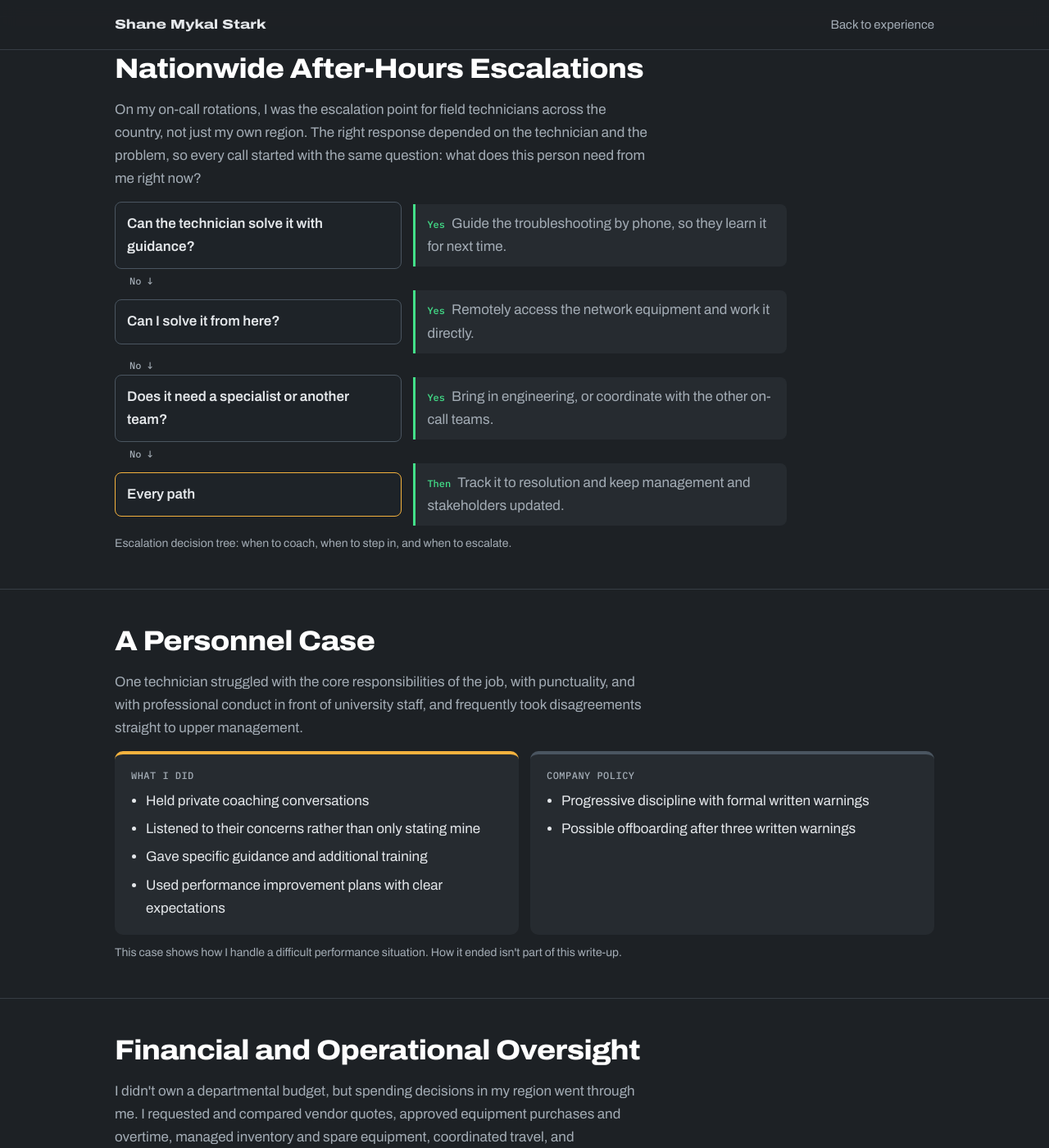
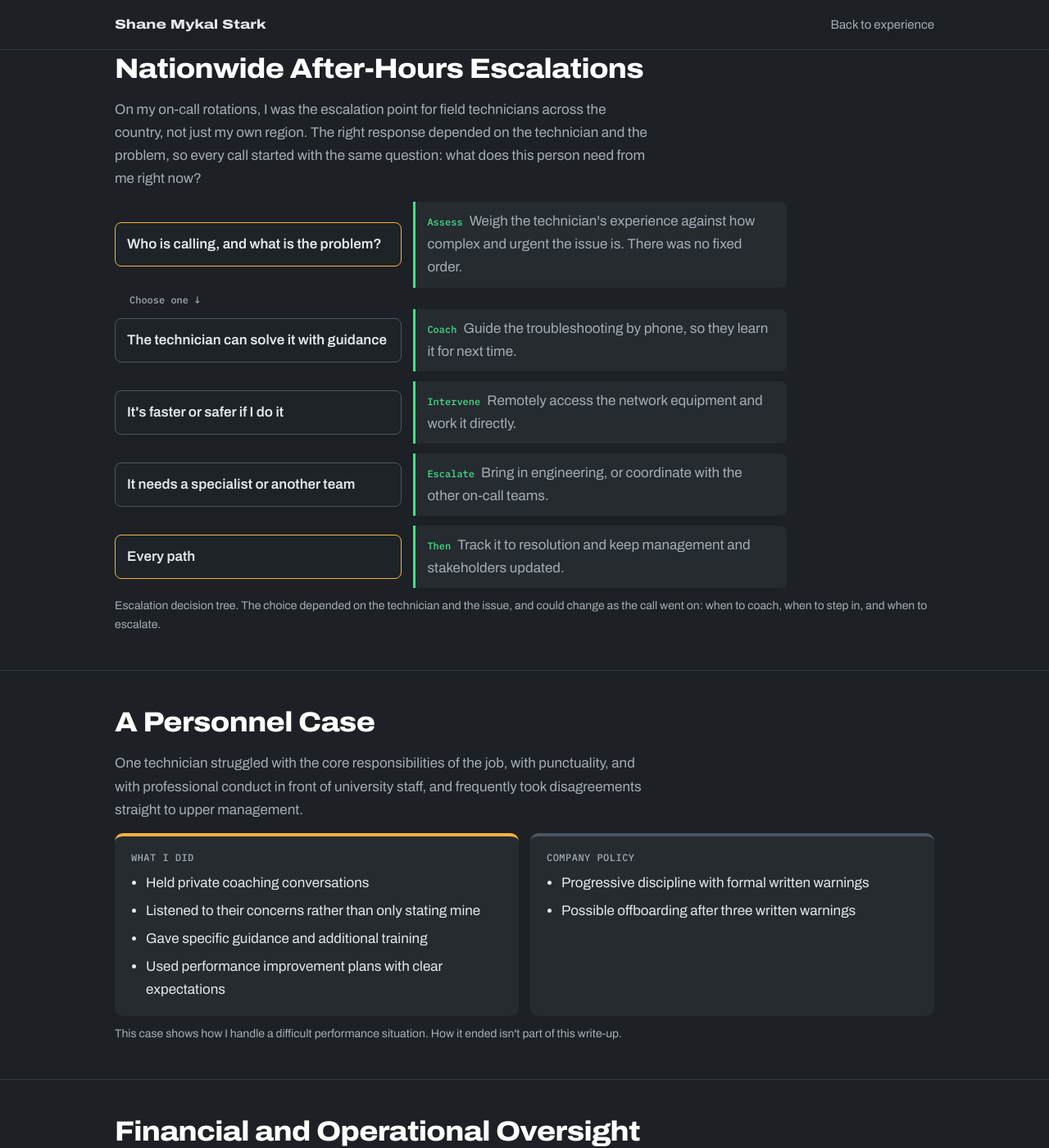
Before and after one commit to smykals/smykals.github.io, a Jekyll site: the page field-team-leadership.html, which Jekyll copies as it is, in a window 1280 px wide and 1400 px high, scrolled down 6081 px. Shown: the whole window at 82% size. Built offline with Jekyll 4.4.1, drawn with Linux system fonts in a browser that asks for light colours.

Commit message:
Redraw escalation tree as a judgment call
The response to an after-hours escalation depended on the technician
and the issue, with no fixed order. The tree now starts with an
assessment and branches to coach, intervene or escalate.

Co-Authored-By: Claude Opus 5.5 <noreply@anthropic.com>

```diff
--- a/assets/css/case.css
+++ b/assets/css/case.css
@@ -136,8 +136,10 @@ p.more { margin: 18px 0 0; color: var(--dim); }
 .split ul { margin: 10px 0 0; padding-left: 18px; color: var(--steel); display: grid; gap: 6px; }
 .split > div + div { border-top-color: #4A5560; }
 .tree { list-style: none; margin: 8px 0 0; padding: 0; display: grid; gap: 0; max-width: 820px; }
-.tree li { display: grid; grid-template-columns: minmax(0, 1fr) minmax(0, 1.3fr); gap: 14px; align-items: center; position: relative; padding-bottom: 26px; }
-.tree li:not(.end)::after { content: "No \2193"; position: absolute; left: 18px; bottom: 4px; font: 500 12px var(--mono); color: var(--dim); }
+.tree li { display: grid; grid-template-columns: minmax(0, 1fr) minmax(0, 1.3fr); gap: 14px; align-items: center; position: relative; padding-bottom: 12px; }
+.tree li.start { padding-bottom: 26px; }
+.tree li.start .q { border-color: var(--c, var(--amber)); }
+.tree li.start::after { content: "Choose one \2193"; position: absolute; left: 18px; bottom: 4px; font: 500 12px var(--mono); color: var(--dim); }
 .tree .q { margin: 0; background: #1E2328; border: 1.5px solid #4A5560; border-radius: 8px; padding: 12px 14px; font-weight: 600; }
 .tree .yes { margin: 0; color: var(--dim); background: var(--panel); border-left: 3px solid var(--led); border-radius: 0 8px 8px 0; padding: 10px 14px; }
 .tree .yes span { display: inline-block; margin-right: 8px; font: 500 12px var(--mono); color: var(--led); }
--- a/field-team-leadership.html
+++ b/field-team-leadership.html
@@ -151,12 +151,13 @@
 <p>On my on-call rotations, I was the escalation point for field technicians across the country, not just my own region. The right response depended on the technician and the problem, so every call started with the same question: what does this person need from me right now?</p>
 </div>
 <ol class="tree" aria-label="Escalation decision tree">
-<li><p class="q">Can the technician solve it with guidance?</p><p class="yes"><span>Yes</span>Guide the troubleshooting by phone, so they learn it for next time.</p></li>
-<li><p class="q">Can I solve it from here?</p><p class="yes"><span>Yes</span>Remotely access the network equipment and work it directly.</p></li>
-<li><p class="q">Does it need a specialist or another team?</p><p class="yes"><span>Yes</span>Bring in engineering, or coordinate with the other on-call teams.</p></li>
+<li class="start"><p class="q">Who is calling, and what is the problem?</p><p class="yes"><span>Assess</span>Weigh the technician's experience against how complex and urgent the issue is. There was no fixed order.</p></li>
+<li><p class="q">The technician can solve it with guidance</p><p class="yes"><span>Coach</span>Guide the troubleshooting by phone, so they learn it for next time.</p></li>
+<li><p class="q">It's faster or safer if I do it</p><p class="yes"><span>Intervene</span>Remotely access the network equipment and work it directly.</p></li>
+<li><p class="q">It needs a specialist or another team</p><p class="yes"><span>Escalate</span>Bring in engineering, or coordinate with the other on-call teams.</p></li>
 <li class="end"><p class="q">Every path</p><p class="yes"><span>Then</span>Track it to resolution and keep management and stakeholders updated.</p></li>
 </ol>
-<p class="caption">Escalation decision tree: when to coach, when to step in, and when to escalate.</p>
+<p class="caption">Escalation decision tree. The choice depended on the technician and the issue, and could change as the call went on: when to coach, when to step in, and when to escalate.</p>
 </div></section>
 
 <section><div class="wrap">
```
